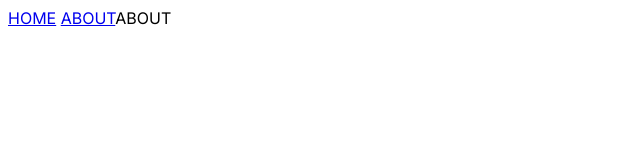
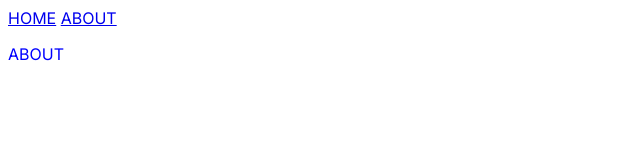
Before and after one commit to azure-B/StudyNext.js, a Next.js app: page /about in a window 1280 px wide. Shown: the top 160 px of the page, without its empty margins (0-640 px from the left). Built offline with nearby package versions, Linux system fonts and the light colour scheme.

Commit message:
1. Next.js 13의 글로벌 스타일링

```diff
--- a/src/app/about/page.js
+++ b/src/app/about/page.js
@@ -1,3 +1,3 @@
 export default function About() {
-  return <>ABOUT</>;
+  return <p>ABOUT</p>;
 }
--- a/src/app/globals.css
+++ b/src/app/globals.css
@@ -0,0 +1,3 @@
+p {
+  color: blue;
+}
--- a/src/app/page.js
+++ b/src/app/page.js
@@ -1,3 +1,3 @@
 export default function Home() {
-  return <>HELLO</>;
+  return <p>HELLO</p>;
 }
```
